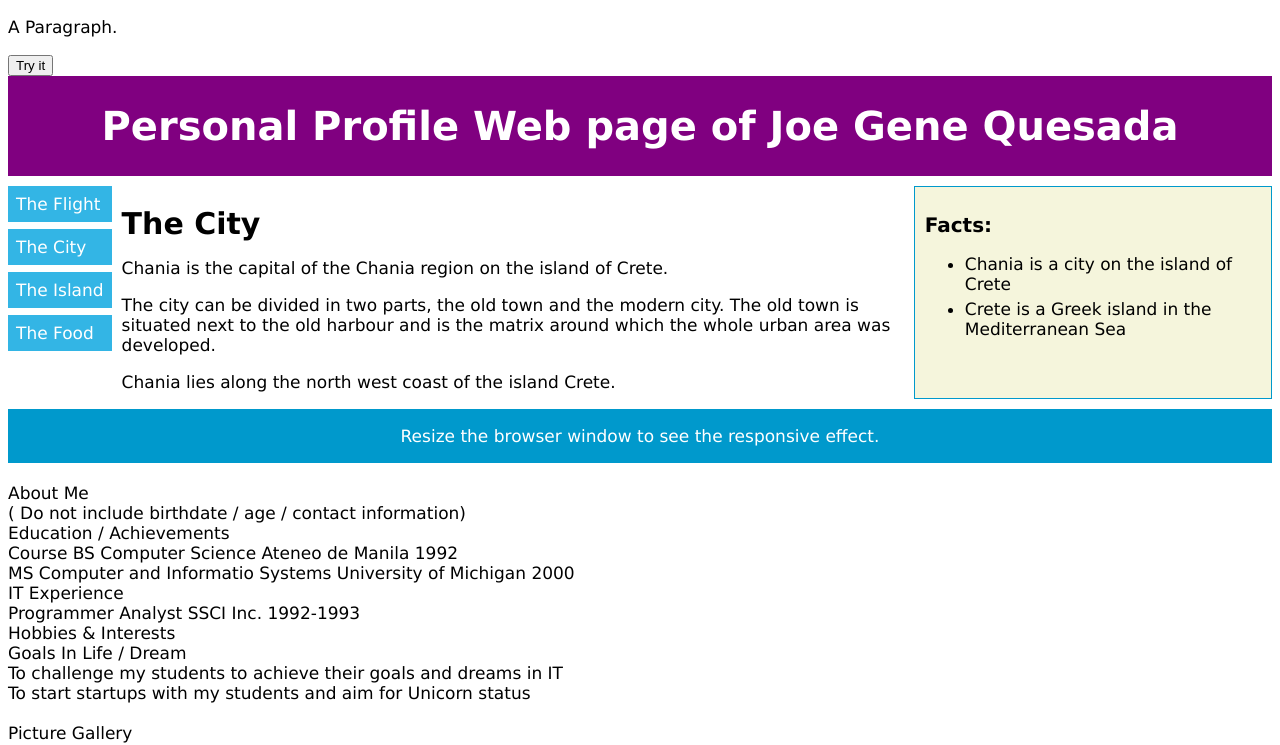
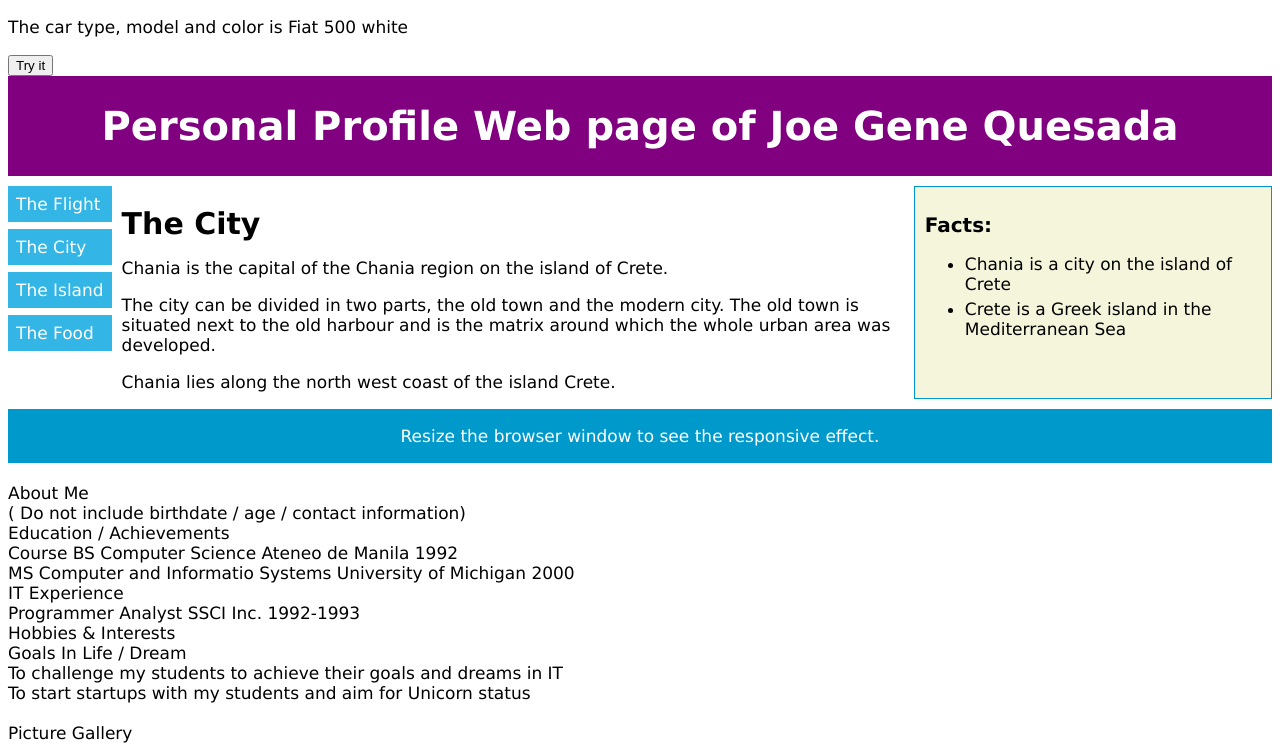
Before and after one commit to apcjlquesada/webprog-CS251_IT253-html-lessons, a plain HTML site: page introduction/index.html in a window 1280 px wide. Shown: the top 745 px of the page. Drawn offline with Linux system fonts and the light colour scheme.

Commit message:
Added objects example

```diff
--- a/introduction/index.html
+++ b/introduction/index.html
@@ -11,6 +11,8 @@
 <p id="demo">A Paragraph.</p>
 <button type="button" onclick="myFunction()">Try it</button>
 <script src="js/myScript.js"></script>
+<script src="js/objects.js"></script>
+
 
 
 <div class="grid-container">
--- /dev/null
+++ b/introduction/js/objects.js
@@ -0,0 +1,9 @@
+// Create an Object:
+const car = {
+  type:"Fiat",
+  model:"500",
+  color:"white"
+};
+
+// Display Data from the Object:
+document.getElementById("demo").innerHTML = "The car type,  model and color is " + car.type +" "  +car.model+" "  +car.color ;
```
Also changed, not shown: introduction/js/myScript.js (line endings or trailing spaces).
